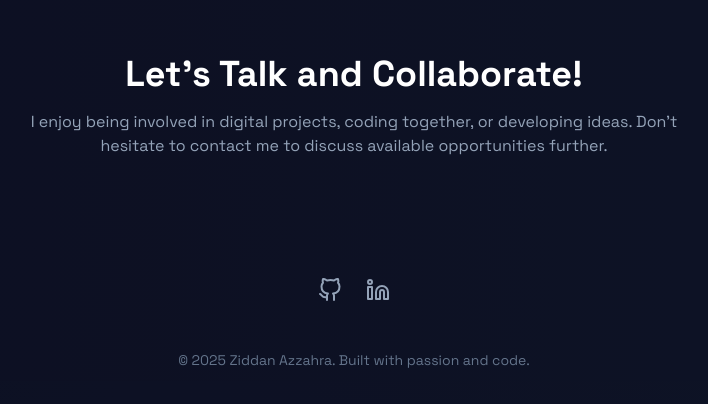
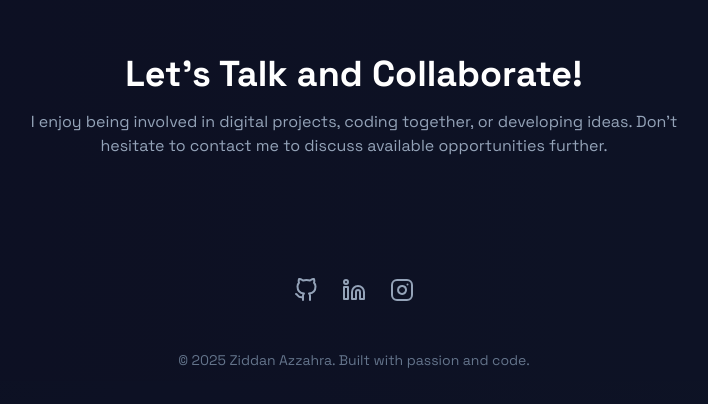
Before and after one commit to ziidannn/Ziddan-Portofolio, a plain HTML site: page index.html in a window 1280 px wide. Shown: the part 5716-6120 px from the top of the page, without its empty margins (286-994 px from the left). Drawn offline with nearby package versions, Linux system fonts and the light colour scheme; animation ran at ten frames a second.

Commit message:
update ig

```diff
--- a/index.html
+++ b/index.html
@@ -441,6 +441,7 @@
                 <div class="flex justify-center space-x-6 mt-10 scroll-reveal">
                     <a href="https://github.com/ziidannn" target="_blank" class="text-slate-400 hover:text-sky-400 transition-colors duration-300"><i data-feather="github" class="w-6 h-6"></i></a>
                     <a href="https://linkedin.com/in/zdanazhr" target="_blank" class="text-slate-400 hover:text-sky-400 transition-colors duration-300"><i data-feather="linkedin" class="w-6 h-6"></i></a>
+                    <a href="https://instagram.com/zdanazhr" target="_blank" class="text-slate-400 hover:text-sky-400 transition-colors duration-300"><i data-feather="instagram" class="w-6 h-6"></i></a>
                 </div>
                 <p class="text-slate-500 text-sm mt-12">&copy; 2025 Ziddan Azzahra. Built with passion and code.</p>
             </div>
```
